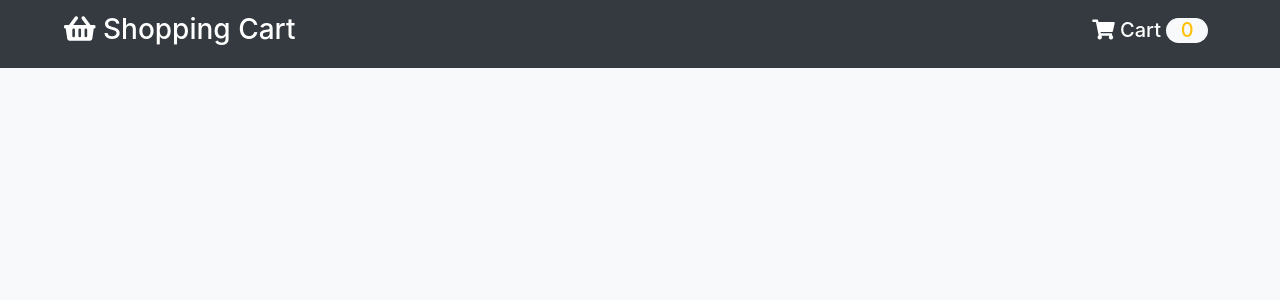
After one commit to Yasithan/shoppingCart, a PHP site: page /cart.php in a window 1280 px wide. The commit adds this page. Shown: the top 300 px of the page. Run offline with PHP 8.4, Linux system fonts and the light colour scheme; some libraries are stand-ins or nearby versions.

Commit message:
php shopping cart

```diff
--- /dev/null
+++ b/cart.php
@@ -0,0 +1,28 @@
+<!doctype html>
+<html lang="en">
+<head>
+    <meta charset="UTF-8">
+    <meta name="viewport"
+          content="width=device-width, user-scalable=no, initial-scale=1.0, maximum-scale=1.0, minimum-scale=1.0">
+    <meta http-equiv="X-UA-Compatible" content="ie=edge">
+    <title>Cart</title>
+
+    <!-- Font Awesome -->
+    <link rel="stylesheet" href="https://cdnjs.cloudflare.com/ajax/libs/font-awesome/5.13.0/css/all.min.css" integrity="sha256-h20CPZ0QyXlBuAw7A+KluUYx/3pK+c7lYEpqLTlxjYQ=" crossorigin="anonymous" />
+
+    <!-- Bootstrap CDN -->
+    <link rel="stylesheet" href="https://stackpath.bootstrapcdn.com/bootstrap/4.4.1/css/bootstrap.min.css" integrity="sha384-Vkoo8x4CGsO3+Hhxv8T/Q5PaXtkKtu6ug5TOeNV6gBiFeWPGFN9MuhOf23Q9Ifjh" crossorigin="anonymous">
+    <link rel="stylesheet" href="style.css">
+
+</head>
+<body class="bg-light">
+
+<?php
+    require_once ('php/header.php');
+?>
+
+    <script src="https://code.jquery.com/jquery-3.4.1.slim.min.js" integrity="sha384-J6qa4849blE2+poT4WnyKhv5vZF5SrPo0iEjwBvKU7imGFAV0wwj1yYfoRSJoZ+n" crossorigin="anonymous"></script>
+    <script src="https://cdn.jsdelivr.net/npm/popper.js@1.16.0/dist/umd/popper.min.js" integrity="sha384-Q6E9RHvbIyZFJoft+2mJbHaEWldlvI9IOYy5n3zV9zzTtmI3UksdQRVvoxMfooAo" crossorigin="anonymous"></script>
+    <script src="https://stackpath.bootstrapcdn.com/bootstrap/4.4.1/js/bootstrap.min.js" integrity="sha384-wfSDF2E50Y2D1uUdj0O3uMBJnjuUD4Ih7YwaYd1iqfktj0Uod8GCExl3Og8ifwB6" crossorigin="anonymous"></script>
+</body>
+</html>
--- a/php/component.php
+++ b/php/component.php
@@ -1,5 +1,5 @@
 <?php
-    function component($productname, $productprice, $productimg){
+    function component($productname, $productprice, $productimg, $productid){
         $element="
 
             <div class=\"col-md-3 col-sm-6 my-3 my-md-0\">
@@ -26,6 +26,7 @@
                             </h5>
 
                             <button type=\"submit\" class=\"btn btn btn-outline-success my-3\" name=\"add\">Add to Cart <i class=\"fas fa-shopping-cart\"></i></button>
+                            <input type='hidden' name='product_id' value='$productid'>
                         </div>
                     </div>
                 </form>
--- /dev/null
+++ b/php/header.php
@@ -0,0 +1,42 @@
+
+<header id="header">
+    <nav class="navbar navbar-expand-lg navbar-dark bg-dark">
+        <a href="index.php" class="navbar-brand">
+            <h3 class="px-5">
+                <i class="fas fa-shopping-basket"></i> Shopping Cart
+            </h3>
+        </a>
+        <button class="navbar-toggler"
+            type="button"
+                data-toggle="collapse"
+                data-target="#navbarNavAltMarkup"
+                aria-controls="navbarNavAltMarkup"
+                aria-expanded="false"
+                aria-label="Toggle navigation"
+        >
+
+            <span class="navbar-toggler-icon"></span>
+        </button>
+
+        <div class="collapse navbar-collapse" id="navbarNavAltMarkup">
+            <div class="mr-auto"></div>
+            <div class="navbar-nav">
+                <a href="cart.php" class="nav-item nav-link active">
+                    <h5 class="px-5 cart">
+                        <i class="fas fa-shopping-cart"></i> Cart
+                        <?php
+
+                        if (isset($_SESSION['cart'])){
+                            $count = count($_SESSION['cart']);
+                            echo"<span id=\"cart_count\" class=\"text-warning bg-light\">$count</span>";
+                        }else{
+                            echo"<span id=\"cart_count\" class=\"text-warning bg-light\">0</span>";
+                        }
+
+                        ?>
+                    </h5>
+                </a>
+            </div>
+        </div>
+    </nav>
+</header>
--- a/style.css
+++ b/style.css
@@ -10,3 +10,9 @@ img{
     color:yellowgreen;
     padding:3% 0%;
 }
+
+#cart_count{
+    text-align:center;
+    padding:0 0.9rem 0.1rem 0.9rem;
+    border-radius:3rem;
+}
```
Also changed, not shown: index.php (+48 -7 lines), php/CreateDB.php (added, +73 -0 lines).
